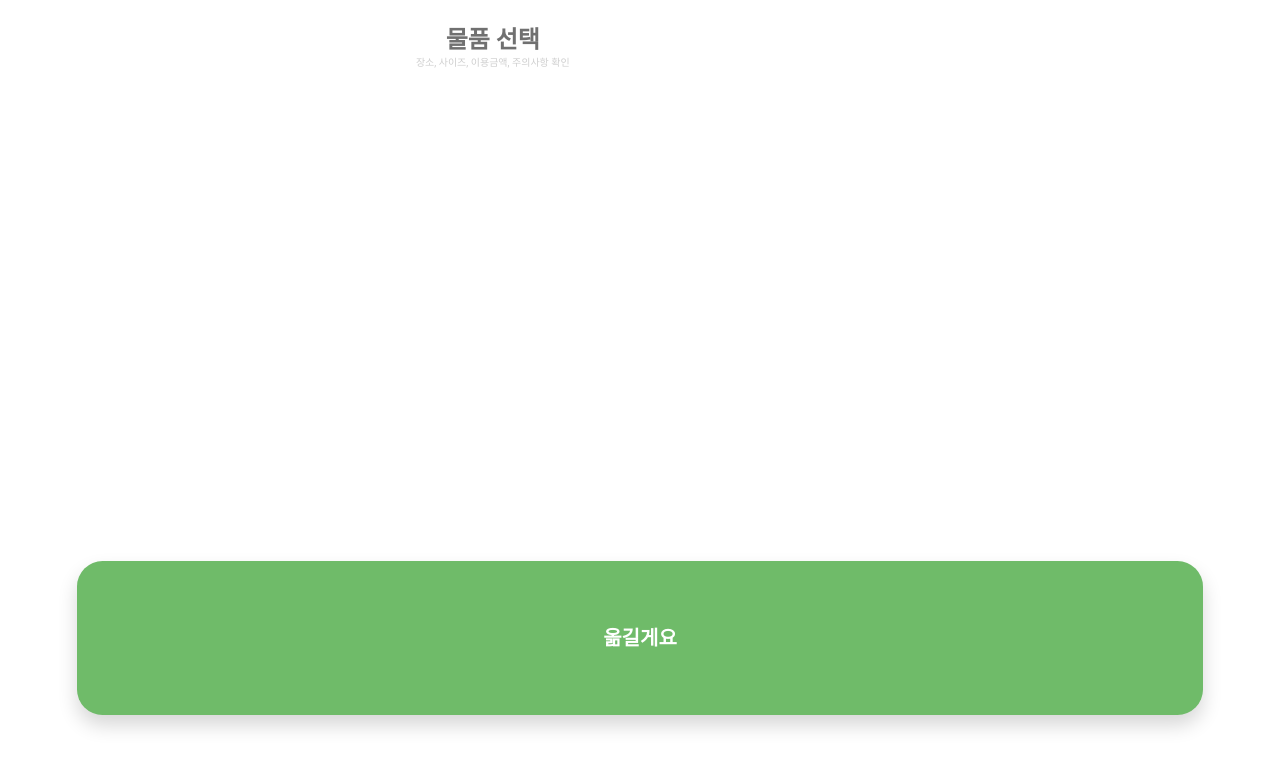
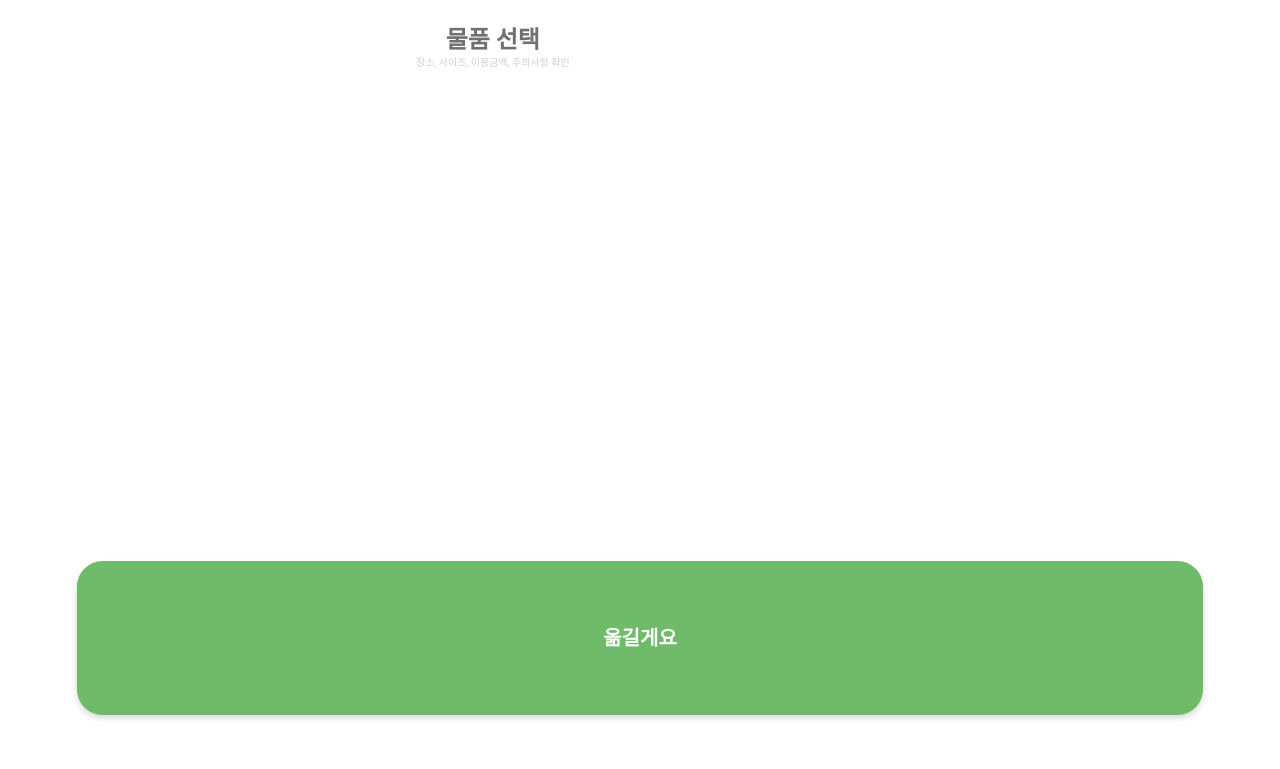
Before and after one commit to kim-song-jun/POSTROFIT, a Vue app in the folder postrofit/: page / in a window 1280 px wide. Shown: the part 1751-2520 px from the top of the page. Built offline with nearby package versions, Linux system fonts and the light colour scheme.

Commit message:
[Update] views2.0 MovePostPage.vue
코드 주석

```diff
--- a/postrofit/src/views/MovePostPage.vue
+++ b/postrofit/src/views/MovePostPage.vue
@@ -40,9 +40,7 @@ export default {
 
 <style>
 .movePost_container {
-  /* width: 420px; */
   width: 100vw;
-  /* height: 211vw; */
   position: absolute;
   top: 20px;
 }
@@ -53,11 +51,11 @@ export default {
 }
 .movePost_location {
   /* UI Properties */
-  font: var(--unnamed-font-style-normal) normal var(--unnamed-font-weight-bold)
+  /* font: var(--unnamed-font-style-normal) normal var(--unnamed-font-weight-bold)
     var(--unnamed-font-size-24) / var(--unnamed-line-spacing-32)
     var(--unnamed-font-family-roboto);
   letter-spacing: var(--unnamed-character-spacing-0);
-  color: var(--unnamed-color-707070);
+  color: var(--unnamed-color-707070); */
   text-align: left;
   font: normal normal bold 24px/32px Roboto;
   letter-spacing: 0px;
@@ -66,11 +64,11 @@ export default {
 }
 .movePost_location_sub {
   /* UI Properties */
-  font: var(--unnamed-font-style-normal) normal
+  /* font: var(--unnamed-font-style-normal) normal
     var(--unnamed-font-weight-normal) var(--unnamed-font-size-10) /
     var(--unnamed-line-spacing-13) var(--unnamed-font-family-roboto);
   letter-spacing: var(--unnamed-character-spacing-0);
-  color: var(--unnamed-color-cfcfcf);
+  color: var(--unnamed-color-cfcfcf); */
   text-align: left;
   font: normal normal normal 10px/13px Roboto;
   letter-spacing: 0px;
@@ -161,7 +159,7 @@ export default {
   /* UI Properties */
   /* background: var(--unnamed-color-6fbb69) 0% 0% no-repeat padding-box; */
   background: #6fbb69 0% 0% no-repeat padding-box;
-  box-shadow: 0vw 0.8vw 1.5vw #00000029;
+  box-shadow: 0px 3px 6px #00000029;
   border-radius: 2vw;
 
   /* font: var(--unnamed-font-style-normal) normal var(--unnamed-font-weight-bold)
```
